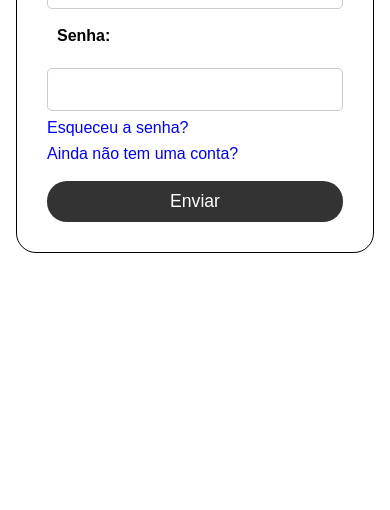
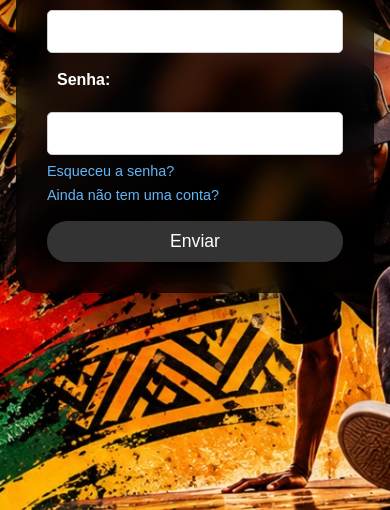
Before and after one commit to GiovanniRH20/streaming-se, a plain HTML site: page index.html in a window 390 px wide. Shown: the part 334-844 px from the top of the page. Drawn offline with Linux system fonts and the light colour scheme.

Commit message:
HTML e CSS Completos
Responsividade e Background concluídos

```diff
--- a/css/style.css
+++ b/css/style.css
@@ -10,29 +10,40 @@ body {
     display: flex;
     justify-content: center;
     align-items: center;
-    min-height: 90vh;
+    min-height: 100vh;
+    background: url("../img/formulario-background.jpeg");
+    background-repeat: no-repeat;
+    background-size: cover;
+    background-position: center;
 }
 
 h1 {
     text-align: center;
+    color: #fff;
 }
 
 form {
     display: flex;
     flex-direction: column;
     gap: 0.5rem;
-    width: 500px;
+    width: 100%;
+    max-width: 400px;
     margin: 0 auto;
     border-radius: 20px;
-    border: 1px solid #000;
+    border: 1px solid #ccc;
     padding: 30px;
+    box-shadow: 0 4px 10px rgba(0, 0, 0, 0.1);
+    background-color: rgba(0, 0, 0, 0.75);
+    backdrop-filter: blur(10px);
+    border: 1px solid rgba(0, 0, 0, 0.2);
+    box-shadow: 0 8px 32px rgba(0, 0, 0, 0.5);
 }
 
 label {
     padding: 10px;
     font-weight: bold;
     margin-bottom: 5px;
-
+    color: #fff;
 }
 
 input {
@@ -44,8 +55,13 @@ input {
 }
 
 a {
-    color: blue;
+    color: #64b5f6;;
     text-decoration: none;
+    font-size: 0.9rem;
+}
+
+a:hover {
+    text-decoration: underline;
 }
 
 button {
```
Also changed, not shown: img/formulario-background.jpeg (added).
